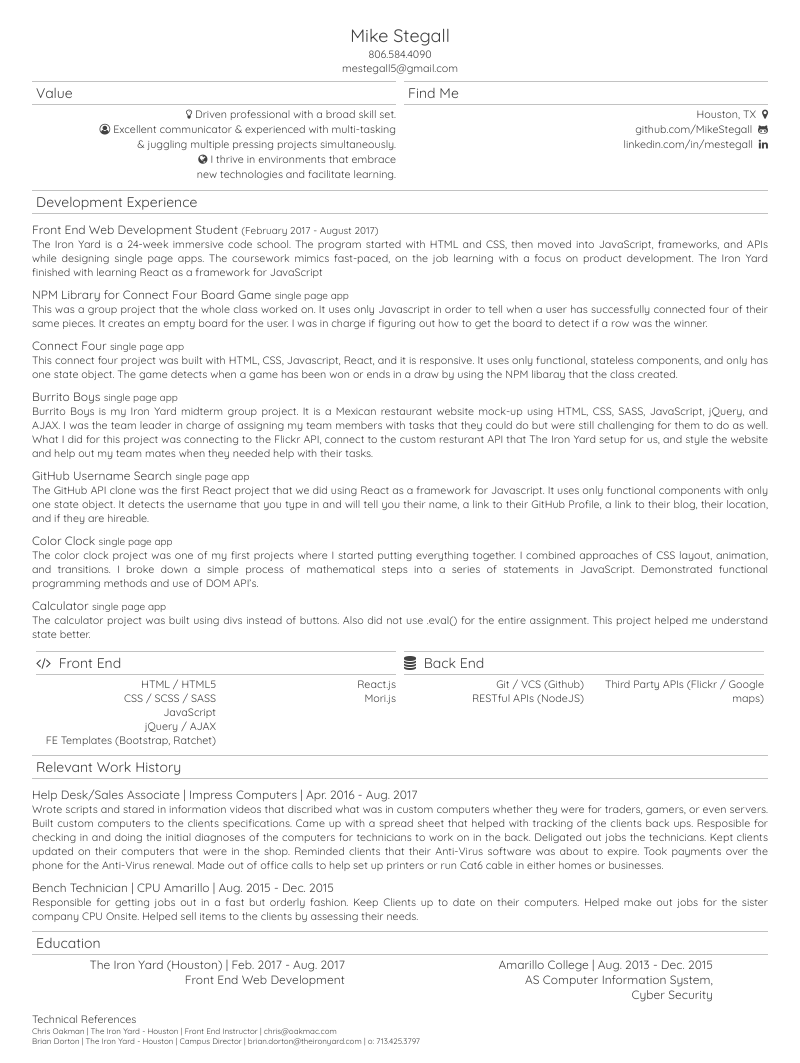
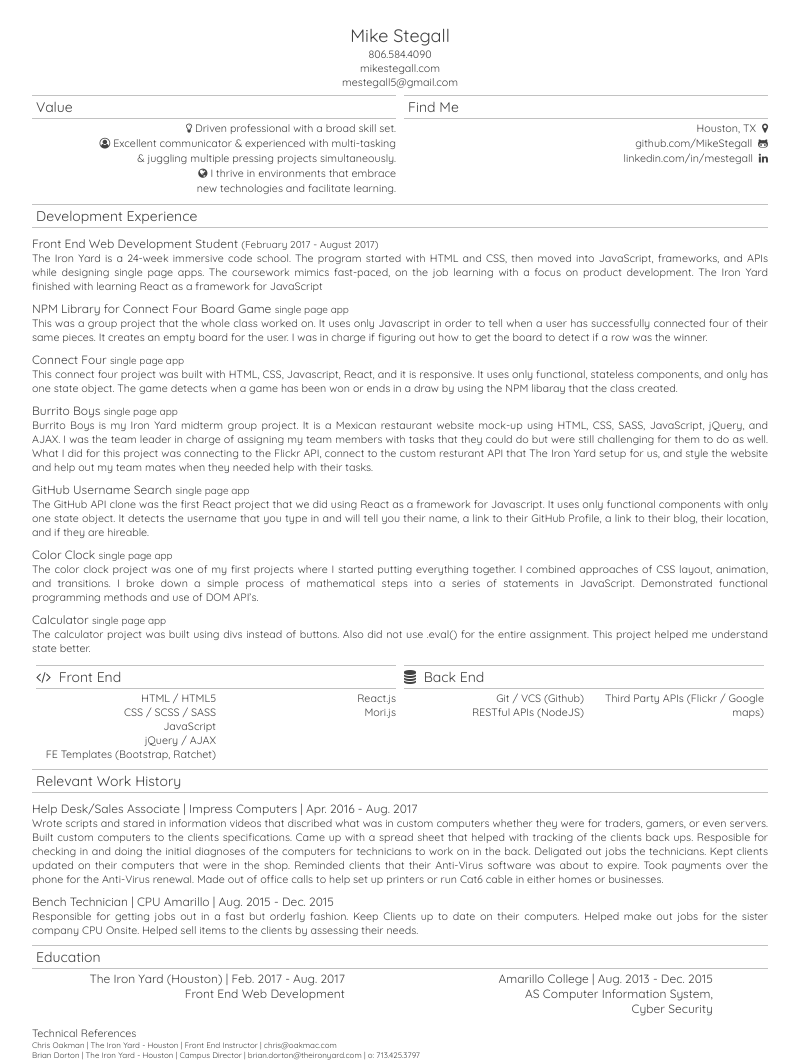
Before and after one commit to MikeStegall/personal-website, a website: page resume.html in a window 1280 px wide. Shown: the whole page, without its empty margins (8-808 px from the left). Drawn offline with Linux system fonts and the light colour scheme.

Commit message:
Added webstie to the resume

```diff
--- a/resume.html
+++ b/resume.html
@@ -15,7 +15,7 @@
       <h1>Mike Stegall</h1>
       <h6>806.584.4090</h6>
       <h6>
-        <!--Put website here -->
+        <a href='http://mikestegall.com/'>mikestegall.com</a>
       </h6>
       <h6>
         <a href="mailto:mestegall5@gmail.com">
```
